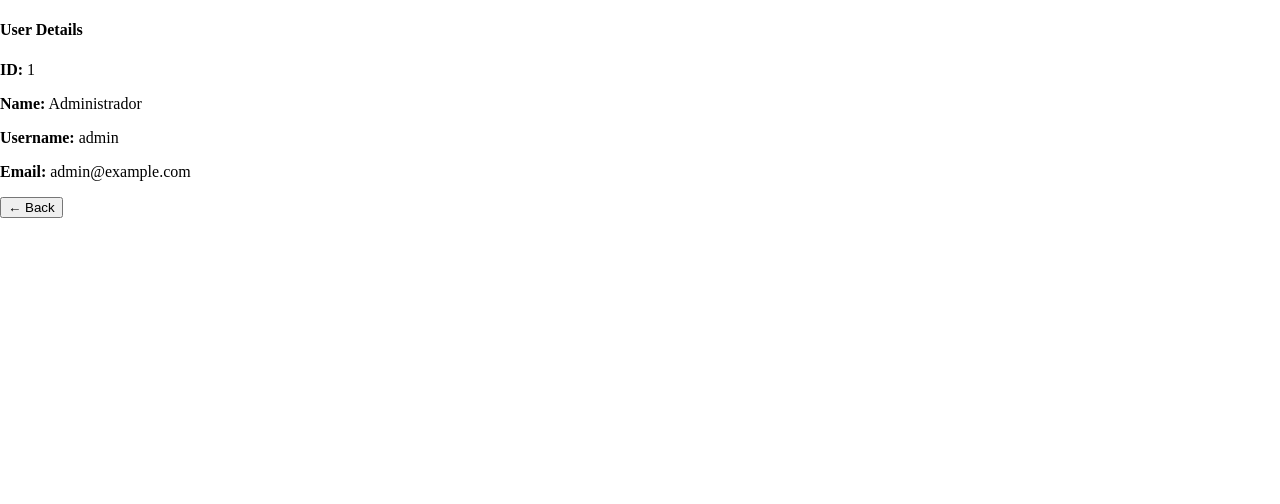
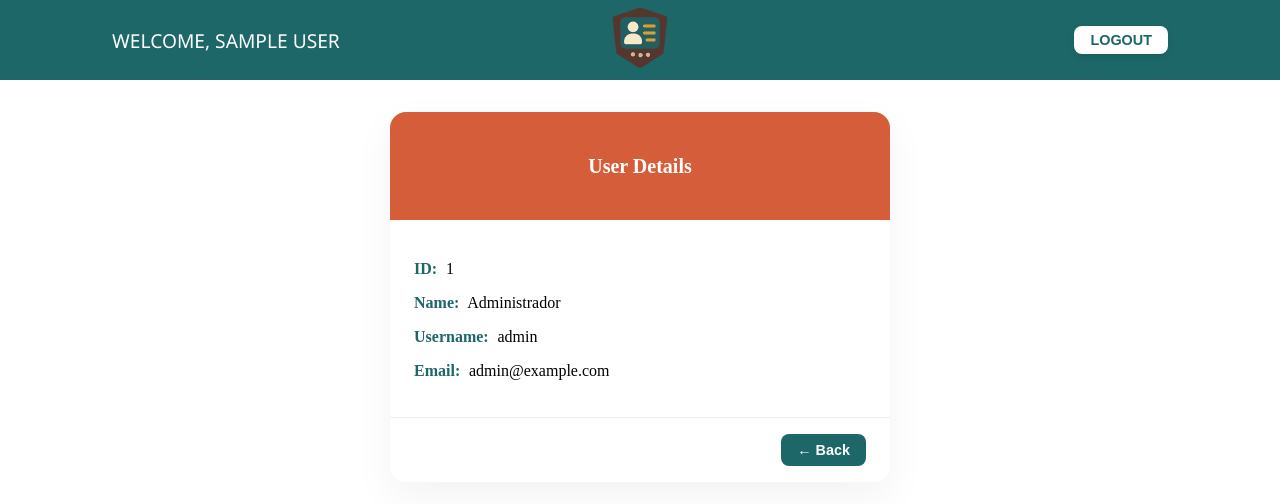
Before and after one commit to Crew130504/UserManager, an Angular app: page /1 in a window 1280 px wide. Shown: the top 504 px of the page. Built offline with nearby package versions, Linux system fonts and the light colour scheme; data requests are answered from the project's data file; sample sign-in values are in the browser's storage.

Commit message:
feat(users): apply layout, detail view and home styling

```diff
--- a/src/app/app.module.ts
+++ b/src/app/app.module.ts
@@ -9,6 +9,8 @@
 
 import { AuthModule } from './auth/auth.module';
 import { UsersModule } from './users/users.module';
+import { CoreModule } from './core/core.module';
+
 
 @NgModule({
   declarations: [
@@ -21,7 +23,8 @@
     CommonModule,
     ReactiveFormsModule,
     AuthModule,
-    UsersModule
+    UsersModule,
+    CoreModule
   ],
   bootstrap: [AppComponent]
 })
--- a/src/app/core/core.module.ts
+++ b/src/app/core/core.module.ts
@@ -1,12 +1,16 @@
 import { NgModule } from '@angular/core';
 import { CommonModule } from '@angular/common';
+import { LayoutComponent } from './layout/layout.component';
+import { RouterModule } from '@angular/router';
 
 
 
 @NgModule({
-  declarations: [],
+  declarations: [LayoutComponent],
   imports: [
-    CommonModule
-  ]
+    CommonModule,
+    RouterModule // ← esto es lo que faltaba
+  ],
+  exports: [LayoutComponent]
 })
-export class CoreModule { }
+export class CoreModule {}
--- /dev/null
+++ b/src/app/core/layout/layout.component.html
@@ -0,0 +1,19 @@
+<nav class="navbar custom-navbar">
+  <div class= "navbar-content">
+    <div class="user-info">
+      <span class="text-white ">Welcome, {{ username }}</span>
+    </div>
+
+    <div class="logo-container">
+      <img src="/assets/icon.png" alt="Logo" class="navbar-logo" />
+    </div>
+
+    <div class="logout-btn">
+      <button class="btn btn-outline-light btn-sm" (click)="logout()">LOGOUT</button>
+    </div>
+  </div>
+</nav>
+
+<div class="main-container">
+  <router-outlet></router-outlet>
+</div>
--- /dev/null
+++ b/src/app/core/layout/layout.component.scss
@@ -0,0 +1,63 @@
+
+.custom-navbar {
+  background-color: #1D6768;
+  padding: 0.5rem 7rem;
+  height: 64px;
+
+  .navbar-content {
+    display: flex;
+    align-items: center;
+    justify-content: space-between;
+    width: 100%;
+  }
+
+  .user-info {
+    flex: 1;
+    .text-white {
+      color:white;
+      font-weight: 500;
+      font-family: 'Segoe UI', sans-serif;
+      text-transform: uppercase;
+      font-size: 1.2rem;
+    }
+  }
+
+  .logo-container {
+    flex: 0;
+    text-align: center;
+
+    .navbar-logo {
+      height: 60px;
+      width: auto;
+    }
+  }
+
+  .logout-btn {
+  flex: 1;
+  text-align: right;
+
+  .btn {
+    background-color: white;
+    color: #1D6768;
+    border: none;
+    font-weight: 600;
+    padding: 0.4rem 1rem;
+    border-radius: 8px;
+    font-size: 0.9rem;
+    box-shadow: 0 2px 6px rgba(0, 0, 0, 0.1);
+    transition: background-color 0.2s ease, color 0.2s ease, transform 0.15s ease;
+
+    &:hover {
+      background-color: #144f50;
+      color: white;
+      transform: translateY(-1px);
+    }
+
+    &:active {
+      transform: translateY(1px);
+      box-shadow: inset 0 2px 4px rgba(0, 0, 0, 0.15);
+    }
+  }
+}
+
+}
--- /dev/null
+++ b/src/app/core/layout/layout.component.ts
@@ -0,0 +1,27 @@
+import { Component, OnInit } from '@angular/core';
+import { Router } from '@angular/router';
+
+@Component({
+  selector: 'app-layout',
+  templateUrl: './layout.component.html',
+  styleUrls: ['./layout.component.scss'],
+  standalone:false
+})
+export class LayoutComponent implements OnInit {
+  username: string = '';
+
+  constructor(private router: Router) {}
+
+  ngOnInit(): void {
+    const user = localStorage.getItem('user');
+    if (user) {
+      const parsed = JSON.parse(user);
+      this.username = parsed.name || parsed.username;
+    }
+  }
+
+  logout(): void {
+    localStorage.removeItem('user');
+    this.router.navigate(['/auth']);
+  }
+}
--- a/src/app/users/user-detail/user-detail.component.html
+++ b/src/app/users/user-detail/user-detail.component.html
@@ -1,4 +1,4 @@
-<div class="container mt-5">
+<div class="user-detail-container">
   <div *ngIf="isLoading" class="text-center">
     <div class="spinner-border text-primary" role="status">
       <span class="visually-hidden">Loading...</span>
@@ -9,18 +9,18 @@
     {{ errorMessage }}
   </div>
 
-  <div *ngIf="!isLoading && user" class="card shadow-sm mx-auto" style="max-width: 500px;">
-    <div class="card-header bg-primary text-white">
-      <h4 class="mb-0">User Details</h4>
+  <div *ngIf="!isLoading && user" class="user-detail-card">
+    <div class="header">
+      <h4>User Details</h4>
     </div>
-    <div class="card-body">
+    <div class="body">
       <p><strong>ID:</strong> {{ user.id }}</p>
       <p><strong>Name:</strong> {{ user.name }}</p>
       <p><strong>Username:</strong> {{ user.username }}</p>
       <p><strong>Email:</strong> {{ user.email }}</p>
     </div>
-    <div class="card-footer text-end">
-      <button class="btn btn-secondary" (click)="goBack()">← Back</button>
+    <div class="footer">
+      <button class="btn btn-back" (click)="goBack()">← Back</button>
     </div>
   </div>
 </div>
--- a/src/app/users/user-detail/user-detail.component.scss
+++ b/src/app/users/user-detail/user-detail.component.scss
@@ -0,0 +1,77 @@
+@keyframes fadeInUp {
+  0% {
+    opacity: 0;
+    transform: translateY(20px);
+  }
+  100% {
+    opacity: 1;
+    transform: translateY(0);
+  }
+}
+
+.user-detail-container {
+  display: flex;
+  justify-content: center;
+  padding: 2rem;
+
+  .user-detail-card {
+    background-color: rgba(255, 255, 255, 0.95);
+    border-radius: 16px;
+    max-width: 500px;
+    width: 100%;
+    box-shadow: 0 15px 40px rgba(0, 0, 0, 0.05);
+    animation: fadeInUp 0.6s ease;
+
+    .header {
+      background-color: #D65D39;
+      padding: 1rem 1.5rem;
+      border-top-left-radius: 16px;
+      border-top-right-radius: 16px;
+      color: white;
+      font-weight: 600;
+      text-align: center;
+      font-size: 1.25rem;
+    }
+
+    .body {
+      padding: 1.5rem;
+
+      p {
+        font-size: 1rem;
+        margin-bottom: 0.8rem;
+
+        strong {
+          color: #1D6768;
+          font-weight: 600;
+          margin-right: 0.3rem;
+        }
+      }
+    }
+
+    .footer {
+      padding: 1rem 1.5rem;
+      border-top: 1px solid #eee;
+      text-align: right;
+
+      .btn-back {
+        background-color: #1D6768;
+        color: white;
+        font-weight: 600;
+        padding: 0.5rem 1rem;
+        border: none;
+        border-radius: 8px;
+        font-size: 0.9rem;
+        transition: background-color 0.2s, transform 0.2s;
+
+        &:hover {
+          background-color: #144f50;
+          transform: translateY(-1px);
+        }
+
+        &:active {
+          transform: translateY(1px);
+        }
+      }
+    }
+  }
+}
--- a/src/app/users/user-detail/user-detail.component.ts
+++ b/src/app/users/user-detail/user-detail.component.ts
@@ -34,7 +34,7 @@
     });
   }
   goBack(): void {
-    this.router.navigate(['/users']);
+    this.router.navigate(['/users/home']);
   }
 
 }
--- a/src/app/users/users-home/users-home.component.html
+++ b/src/app/users/users-home/users-home.component.html
@@ -1,30 +1,27 @@
-<div class="container mt-4">
-  <h2 class="text-center">Welcome, {{ username }}!</h2>
-  <p class="text-muted text-center">You are logged in.</p>
-  <button class="btn btn-danger mb-3" (click)="logout()">Logout</button>
-
+<div class="user-table-wrapper">
+  <div class="user-table-container">
     <div *ngIf="isLoading" class="text-center">
       <p>Loading users...</p>
     </div>
 
-  <div *ngIf="errorMessage" class="alert alert-danger">
+    <div *ngIf="errorMessage" class="alert alert-danger text-center">
       {{ errorMessage }}
     </div>
 
-  <table *ngIf="!isLoading && users.length" class="table table-hover">
-    <thead class="table-dark">
+    <table *ngIf="!isLoading && users.length" class="table table-hover align-middle">
+      <thead class="table-header">
         <tr>
           <th>Name</th>
           <th>Email</th>
-        <th>Actions</th>
+          <th class="text-end">Actions</th>
         </tr>
       </thead>
       <tbody>
         <tr *ngFor="let user of users">
           <td>{{ user.name }}</td>
           <td>{{ user.email }}</td>
-        <td>
-          <button class="btn btn-outline-primary btn-sm" (click)="viewDetails(user.id)">
+          <td class="text-end">
+            <button class="btn btn-sm btn-action" (click)="viewDetails(user.id)">
               Details
             </button>
           </td>
@@ -32,3 +29,4 @@
       </tbody>
     </table>
   </div>
+</div>
--- a/src/app/users/users-home/users-home.component.scss
+++ b/src/app/users/users-home/users-home.component.scss
@@ -1,6 +1,65 @@
-.container {
-  margin-top: 5rem;
-  h2 {
-    font-weight: bold;
+table {
+  width: 100%;
+  border-collapse: collapse;
+  animation: fadeIn 0.5s ease-in-out;
+
+  th {
+    background-color: #D65D39;
+    color: white;
+    padding: 1rem;
+    text-align: center; // ← centrado de títulos
+    font-size: 1rem;
+    text-transform: uppercase;
+    letter-spacing: 0.5px;
+  }
+
+  td {
+    padding: 0.8rem 1rem;
+    border-top: 1px solid #ddd;
+    text-align: center;
+    vertical-align: middle;
+  }
+
+  tr {
+    transition: transform 0.2s ease;
+
+    &:hover {
+      background-color: #f3f3f3;
+      transform: scale(1.01);
+    }
+  }
+
+  .btn {
+    background-color: white;
+    color: #1D6768;
+    border: 2px solid #1D6768;
+    padding: 0.35rem 0.9rem;
+    border-radius: 8px;
+    font-size: 0.85rem;
+    font-weight: 600;
+    transition: all 0.25s ease-in-out;
+    box-shadow: 0 2px 4px rgba(0, 0, 0, 0.1);
+
+    &:hover {
+      background-color: #1D6768;
+      color: white;
+      transform: translateY(-1px);
+      box-shadow: 0 4px 8px rgba(0, 0, 0, 0.1);
+    }
+
+    &:active {
+      transform: translateY(1px);
+      box-shadow: inset 0 2px 4px rgba(0, 0, 0, 0.15);
+    }
   }
 }
+@keyframes fadeIn {
+  0% {
+    opacity: 0;
+    transform: translateY(10px);
+  }
+  100% {
+    opacity: 1;
+    transform: translateY(0);
+  }
+}
--- a/src/app/users/users-routing.module.ts
+++ b/src/app/users/users-routing.module.ts
@@ -3,19 +3,20 @@
 import { UsersHomeComponent } from './users-home/users-home.component';
 import { UserDetailComponent } from './user-detail/user-detail.component';
 import { AuthGuard } from '../core/guards/auth.guard';
+import { LayoutComponent } from '../core/layout/layout.component';
 
 const routes: Routes = [
   {
     path: '',
-    component: UsersHomeComponent,
-    canActivate: [AuthGuard]
-  },
-  {
-    path: ':id',
-    component: UserDetailComponent,
-    canActivate: [AuthGuard]
+    component: LayoutComponent,
+    canActivate: [AuthGuard],
+    children: [
+      { path: 'home', component: UsersHomeComponent },
+      { path: ':id', component: UserDetailComponent }
+    ]
   }
 ];
+
 
 @NgModule({
   imports: [RouterModule.forChild(routes)],
```
Also changed, not shown: src/assets/icon.png (added), 1 other file (tests, documents, lock files or other folders). Lines whose indentation alone changed are shown as unchanged.
